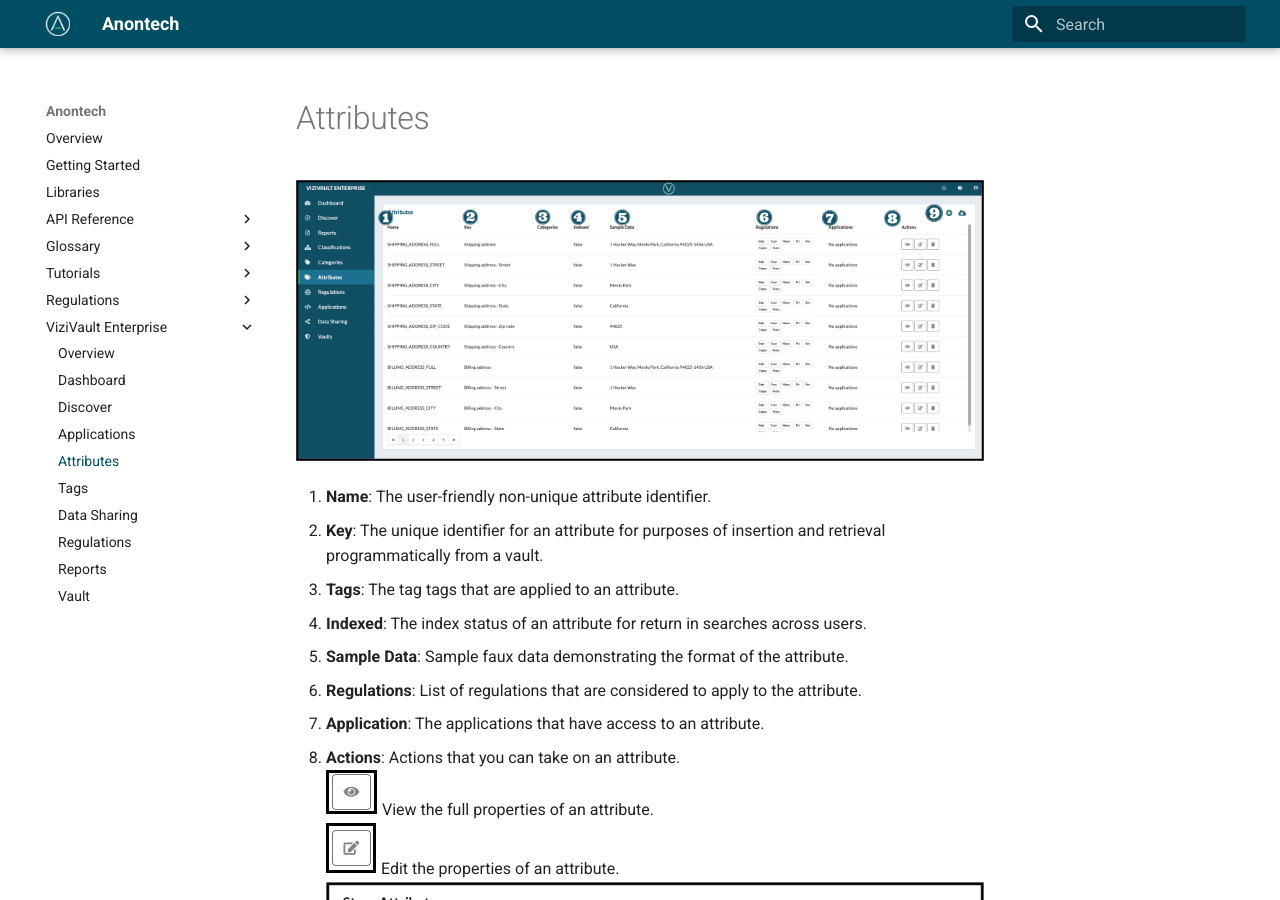
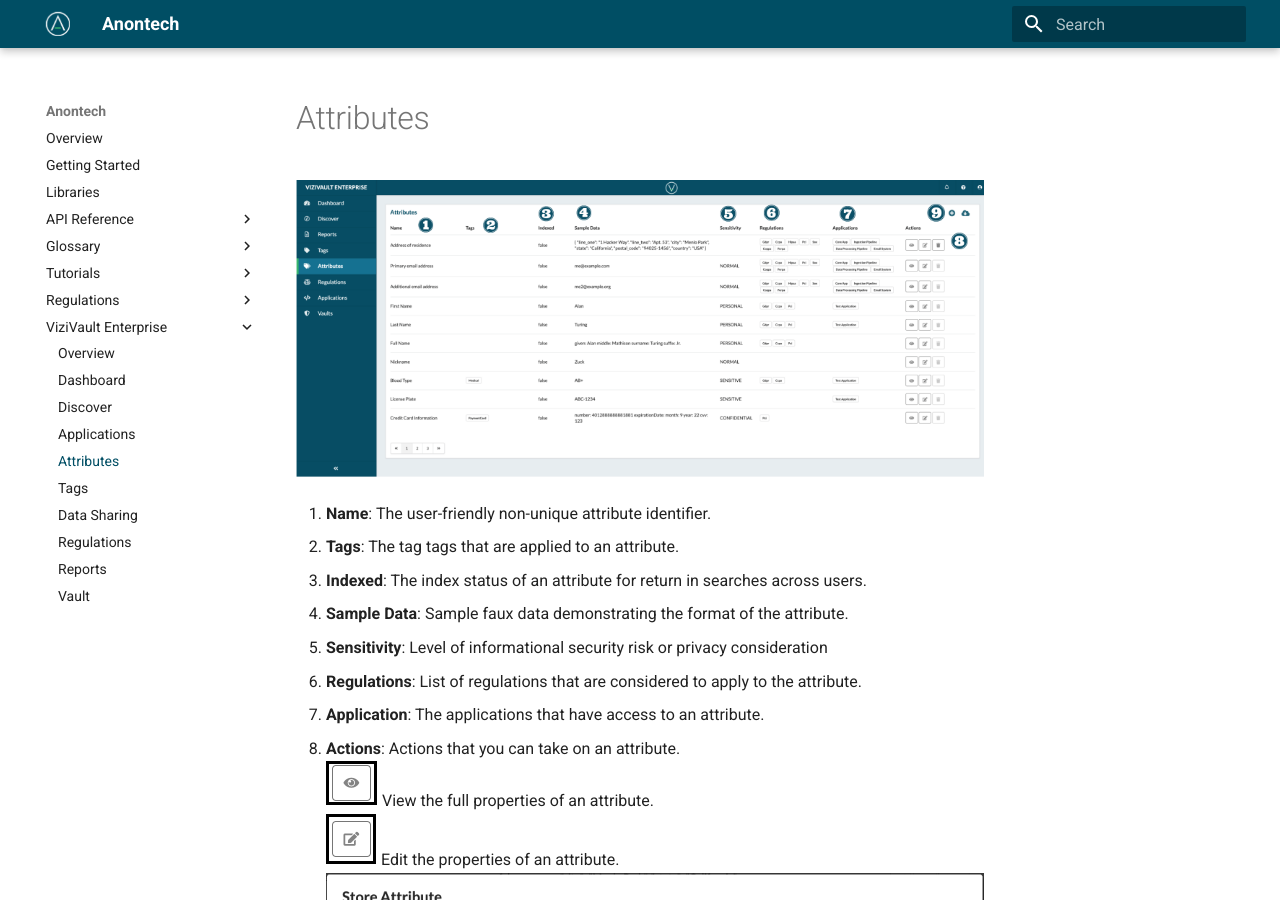
Before and after one commit to anontechnology/documentation, an MkDocs documentation site: the page built from docs/vizivault-enterprise/attributes.md, in a window 1280 px wide and 900 px high. Built offline with MkDocs 1.6.1 and Material for MkDocs 9.7.7, drawn with Linux system fonts in a browser that asks for light colours.

```diff
--- a/docs/vizivault-enterprise/attributes.md
+++ b/docs/vizivault-enterprise/attributes.md
@@ -4,10 +4,10 @@
 ![attributes](../assets/images/attributes.png "Attributes Annotates")
 
 1. **Name**: The user-friendly non-unique attribute identifier.
-2. **Key**: The unique identifier for an attribute for purposes of insertion and retrieval programmatically from a vault.
-3. **Tags**: The tag tags that are applied to an attribute.
-4. **Indexed**: The index status of an attribute for return in searches across users.
-5. **Sample Data**: Sample faux data demonstrating the format of the attribute.
+2. **Tags**: The tag tags that are applied to an attribute.
+3. **Indexed**: The index status of an attribute for return in searches across users.
+4. **Sample Data**: Sample faux data demonstrating the format of the attribute.
+5. **Sensitivity**: Level of informational security risk or privacy consideration
 6. **Regulations**: List of regulations that are considered to apply to the attribute.
 7. **Application**: The applications that have access to an attribute.
 8. **Actions**: Actions that you can take on an attribute.<br/>
```
Also changed, not shown: docs/vizivault-enterprise/dashboard.md (+2 -2 lines), docs/vizivault-enterprise/discover.md (+2 -1 lines), docs/vizivault-enterprise/regulations.md (+1 -1 lines), docs/vizivault-enterprise/reports.md (+6 -6 lines), docs/vizivault-enterprise/tags.md (+5 -7 lines), docs/assets/images/attributes.png, docs/assets/images/dashboard-help.png, docs/assets/images/discover.png, docs/assets/images/edit_attribute.png, docs/assets/images/regulations.png, docs/assets/images/reports.png.
